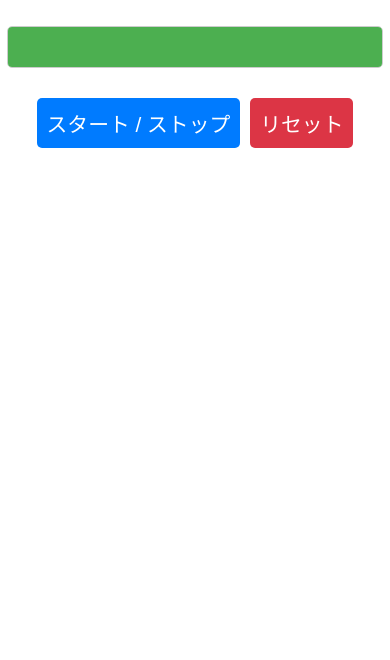
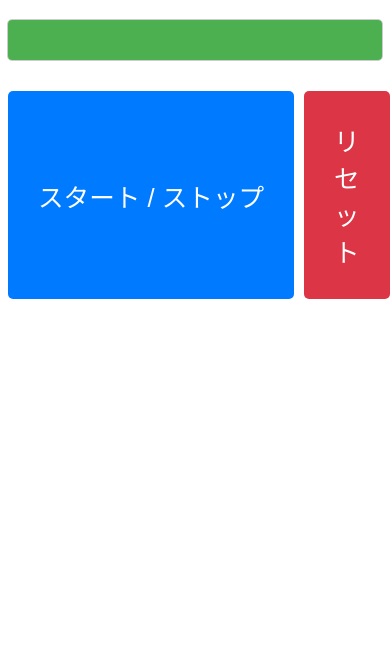
Before and after one commit to kidou3000/1st-typescript-project, a website with bundled scripts: page web_timer/index.html in a window 390 px wide. Shown: the part 184-844 px from the top of the page. Built offline with nearby package versions, Linux system fonts and the light colour scheme.

Commit message:
タイマーV1.1

```diff
--- a/web_timer/countdown_timer.ts
+++ b/web_timer/countdown_timer.ts
@@ -2,9 +2,17 @@ document.addEventListener('DOMContentLoaded', () => {
   const timerDisplay = document.getElementById('timerDisplay') as HTMLDivElement | null;
   const startStopButton = document.getElementById('startStopButton') as HTMLButtonElement | null;
   if (startStopButton) {
-    startStopButton.style.whiteSpace = 'nowrap'; // ボタンのテキストが改行されないように設定
+  startStopButton.style.whiteSpace = 'nowrap'; // ボタンのテキストが改行されないように設定
+  startStopButton.style.width = '100%'; // ボタンの幅を大きく設定
+  startStopButton.style.padding = window.innerWidth <= 600 ? '30px' : '20px'; // スマホでは高さを大きく、PCでは元の高さに // スマホでは高さをさらに大きく、他は20px
+  startStopButton.style.fontSize = window.innerWidth <= 600 ? '1.6em' : '2em'; // スマホでのフォントサイズ調整
+}
+  const resetButton = document.getElementById('resetButton') as HTMLButtonElement | null;
+  if (resetButton) {
+    resetButton.style.width = '100%'; // ボタンの幅を大きく設定
+    resetButton.style.padding = window.innerWidth <= 600 ? '30px' : '20px'; // スマホでは高さを大きく、PCでは元の高さに // スマホでは高さをさらに大きく、他は30px
+    resetButton.style.fontSize = window.innerWidth <= 600 ? '1.6em' : '2em'; // スマホでのフォントサイズ調整
   }
-  const resetButton = document.getElementById('resetButton') as HTMLButtonElement | null;
   const progressBar = document.getElementById('progressBar') as HTMLDivElement | null;
   const timeInput = document.getElementById('timeInput') as HTMLInputElement | null;
 
@@ -22,8 +30,7 @@ document.addEventListener('DOMContentLoaded', () => {
 
   // 初期表示を5分に設定
 timerDisplay.textContent = '5:00';
-progressBar.style.width = '0%'; // タイマー終了時に幅をリセット // プログレスバーの初期幅設定
-  progressBar.style.width = '100%'; // プログレスバー初期化
+progressBar.style.width = '100%'; // プログレスバー初期化
 
   function startTimer(duration: number) {
     if (intervalId !== null) {
@@ -61,6 +68,7 @@ progressBar.style.width = `${progressPercentage}%`; // プログレスバーの
         clearInterval(intervalId!);
         intervalId = null;
         timerDisplay.textContent = 'タイマーが終了しました！';
+timerDisplay.style.fontSize = window.innerWidth <= 600 ? '1.2em' : '3em'; // スマホの時は文字サイズを小さくする
         progressBar.style.width = '0%';
         progressBar.classList.remove('blinking');
         progressBar.classList.remove('warning');
--- a/web_timer/index.html
+++ b/web_timer/index.html
@@ -27,32 +27,28 @@
       display: flex;
       gap: 10px;
       margin-top: 20px;
+      width: 100%;
     }
 
-    #startStopButton {
-      width: 100%;
-      font-size: 1.4em;
-      padding: 15px;
+    #startStopButton, #resetButton {
+      width: 100%; /* 幅いっぱいに設定 */
+      font-size: 1.5em; /* ボタンのフォントを標準に設定 */
+      padding: 20px; /* PCでの高さを少し小さく */
       margin: 10px 0;
       cursor: pointer;
       border: none;
       border-radius: 5px;
-      background-color: #007bff;
-      color: white;
       transition: background-color 0.3s ease;
     }
 
+    #startStopButton {
+      background-color: #007bff;
+      color: white;
+    }
+
     #resetButton {
-      width: 100%;
-      font-size: 1.4em;
-      padding: 15px;
-      margin: 10px 0;
-      cursor: pointer;
-      border: none;
-      border-radius: 5px;
       background-color: #dc3545;
       color: white;
-      transition: background-color 0.3s ease;
     }
 
     #startStopButton:hover {
@@ -79,37 +75,20 @@
       background-color: #4caf50;
     }
 
-    #progressBar.blinking {
-      animation: blink 1s infinite alternate;
-    }
+    @media (max-width: 600px) {
+      #startStopButton, #resetButton {
+        width: 100%; /* スマホではボタンを幅いっぱいに */
+        font-size: 1.8em; /* スマホでのフォントサイズを少し大きく */
+        padding: 30px; /* スマホでの高さを大きく設定 */
+      }
 
-    @keyframes blink {
-      0% { background-color: #4caf50; }
-      100% { background-color: #d4ffd4; }
-    }
-
-    #progressBar.warning {
-      animation: warningBlink 1s infinite alternate;
-    }
-
-    @keyframes warningBlink {
-      0% { background-color: #ff5252; }
-      100% { background-color: #ffdada; }
-    }
-
-    @media (max-width: 600px) {
-      #timeInput, #startStopButton, #resetButton {
-        width: 100%;
-        font-size: 1.3em;
-        padding: 10px;
-      }
       #timerDisplay {
-        font-size: 3em;
+        font-size: 2.2em; /* スマホでのタイマー終了メッセージの文字サイズを調整 */
       }
     }
 
     #timerDisplay {
-      font-size: 4em;
+      font-size: 3em;
       margin: 20px 0;
       text-align: center;
     }
```
